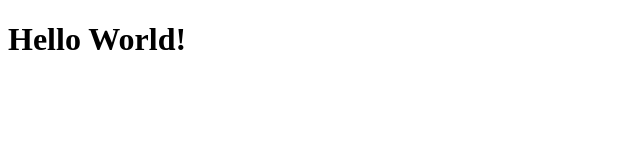
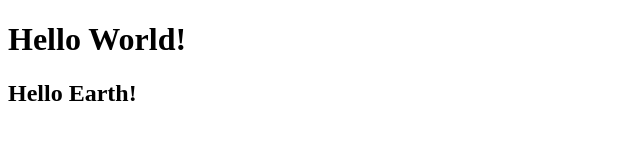
Before and after one commit to wasaybaig22182/MIRZA, a plain HTML site: page index.html in a window 1280 px wide. Shown: the whole page, without its empty margins (0-640 px from the left). Drawn offline with Linux system fonts and the light colour scheme.

Commit message:
second work

```diff
--- a/index.html
+++ b/index.html
@@ -7,5 +7,7 @@
 </head>
 <body>
     <h1>Hello World!</h1>
+
+    <h2>Hello Earth!</h2>
 </body>
 </html>
```
